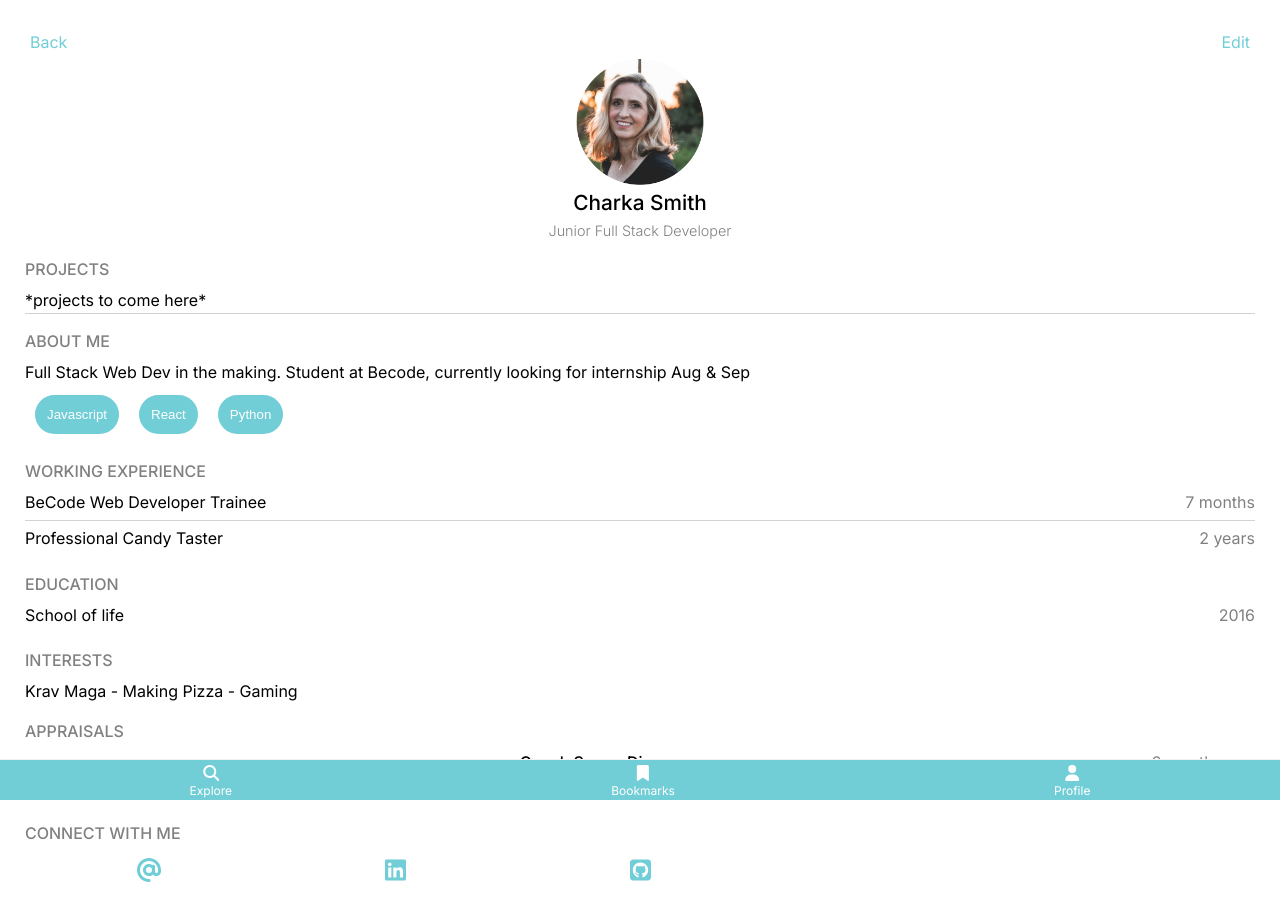
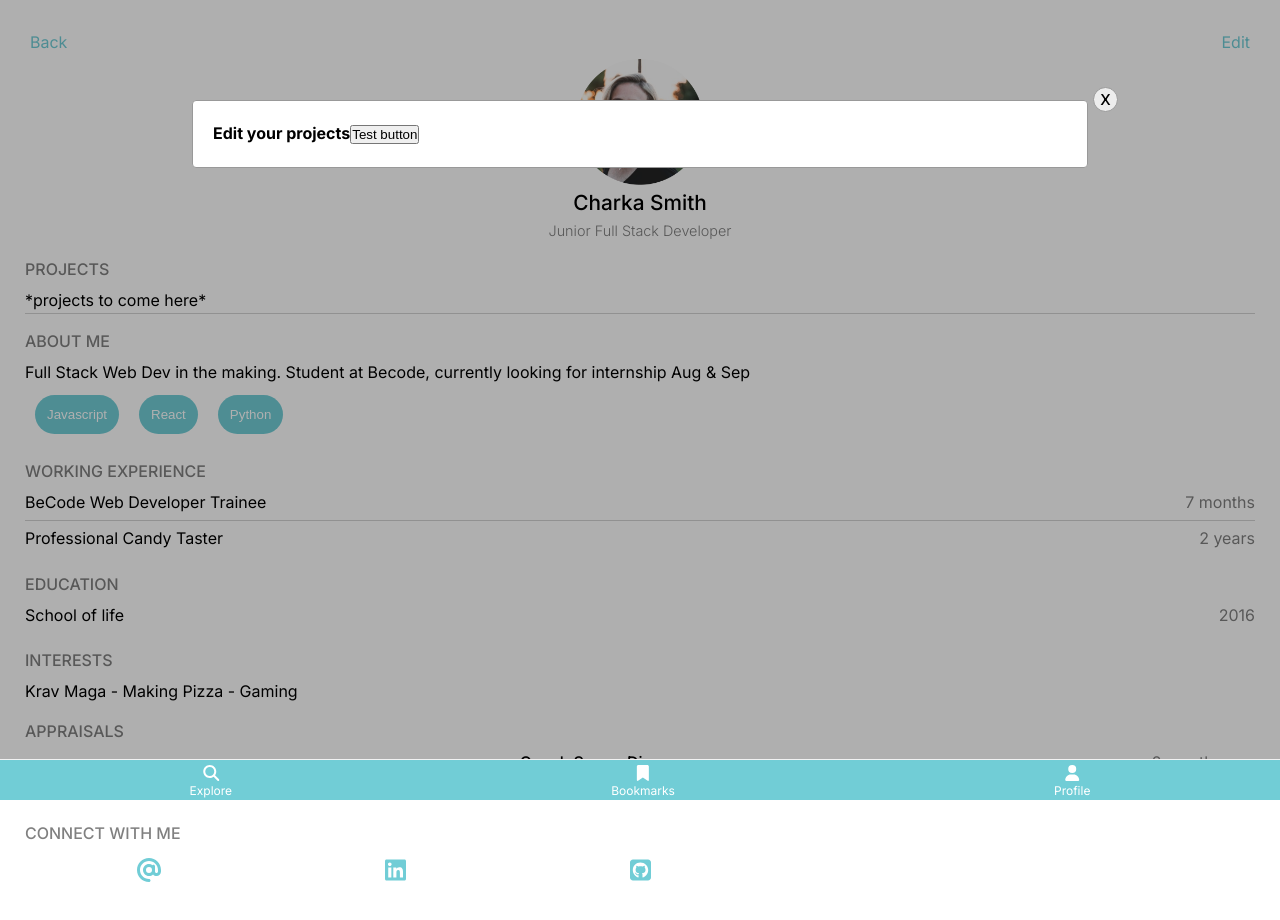
Before and after one commit to KaatWillems/bevisible, a React (Create React App) app: page /profile in a window 1280 px wide. Shown: the top 920 px of the page. Built offline with nearby package versions, Linux system fonts and the light colour scheme.

Commit message:
edit button and popup preparation

```diff
--- a/package.json
+++ b/package.json
@@ -10,6 +10,7 @@
     "@testing-library/jest-dom": "^5.16.4",
     "@testing-library/react": "^13.2.0",
     "@testing-library/user-event": "^13.5.0",
+    "prop-types": "^15.8.1",
     "react": "^18.1.0",
     "react-dom": "^18.1.0",
     "react-hook-form": "^7.31.1",
--- a/src/components/Detailprofilepage.js
+++ b/src/components/Detailprofilepage.js
@@ -8,6 +8,8 @@ import { faGithubSquare } from '@fortawesome/free-brands-svg-icons'
 import { faAt } from '@fortawesome/free-solid-svg-icons'
 import Navbar from './features/Navbar'
 import profiledata from './profiledata.json'
+import Button from './features/Button'
+import Popup from './features/Popup'
 
 function Detailprofilepage() {
 
@@ -26,10 +28,28 @@ function Detailprofilepage() {
    return <button className='tagButton2'>{tag}</button>
  })
 
+
+const [show, setShow] = useState(false)
+// function changeState() {
+//     setShow(!show);
+// }
+
+function makeAppear() {
+  setShow(!show);
+}
+
+
+const [isOpen, setIsOpen] = useState(true)
+
+const togglePopUp = () => {
+  console.log("hello")
+  setIsOpen(!isOpen)
+}
+
   return (
    <>
       <div className='Detailprofilepage-container'>
-        <Backedit />
+        <Backedit onClick={makeAppear}  />
 
         <div className='Pic-name-container'>
             <img src={pic1} alt="profilepic" className='profilepic'/>
@@ -39,7 +59,15 @@ function Detailprofilepage() {
         {/* Resume from projects - social media icons: */}
         <div className='profilepage-resume-container'>
           <div className='projects-container'>
-              <h4 className='profilepage-title'>Projects </h4>
+              <h4 className='profilepage-title'>Projects { show ? <input type="Button" onClick={togglePopUp} value="Edit" className='btn edit' /> : null } </h4>
+             <div> {isOpen && <Popup
+      content={<>
+        <b>Edit your projects</b>
+
+        <button>Test button</button>
+      </>}
+      handleClose={togglePopUp}
+    />} </div>
               <div className='profilepage-text'> *projects to come here*</div>
           </div>
 
@@ -47,16 +75,17 @@ function Detailprofilepage() {
 
 
           <div className='aboutme-container'>
-              <h4 className='profilepage-title'>About me </h4>
+
+              <h4 className='profilepage-title'>About me  { show ? <Button value="Edit"  className='btn edit' /> : null } </h4>
               <div className='aboutme-text profilepage-text'> {profile.about} </div>
 
               {/* change to tag component Charlotte: */}
               <div className='tagKaat-container'>
-               {Tagsbutton} </div>
+               {Tagsbutton} { show ? <Button value="Edit" className='btn edit' /> : null } </div>
           </div>
 
           <div className='work-container'>
-              <h4 className='profilepage-title'>Working experience</h4>
+              <h4 className='profilepage-title'>Working experience { show ? <Button value="Edit"  className='btn edit' /> : null } </h4>
               <div className='rows'>
 
                   <div className='row work1'>
@@ -75,7 +104,7 @@ function Detailprofilepage() {
 
 
           <div className='education-container'>
-              <h4 className='profilepage-title'>Education</h4>
+              <h4 className='profilepage-title'>Education { show ? <Button value="Edit"  className='btn edit' /> : null } </h4>
              <div className='rows'>
                 <div className='row education1'>
                       <div className='profilepage-text'> {profile.education[0].school} </div>
@@ -86,7 +115,7 @@ function Detailprofilepage() {
 
 
           <div className='interest-container'>
-             <h4 className='profilepage-title'>Interests</h4>
+             <h4 className='profilepage-title'>Interests { show ? <Button value="Edit"  className='btn edit' /> : null } </h4>
              <div className='profilepage-text'> {profile.interests} </div>
           </div>
 
@@ -107,7 +136,7 @@ function Detailprofilepage() {
           </div>
 
           <div className='social-container'>
-            <h4 className='profilepage-title'>Connect with me </h4>
+            <h4 className='profilepage-title'>Connect with me { show ? <Button value="Edit" className='btn edit' /> : null } </h4>
             <div className='icon-wrapper'>
                 <div className='icon-kaat'><FontAwesomeIcon icon={ faAt }/></div>
                 <div className='icon-kaat'><FontAwesomeIcon icon={faLinkedin}/></div>
--- a/src/components/features/Backedit.js
+++ b/src/components/features/Backedit.js
@@ -1,15 +1,15 @@
 import React from 'react'
-import { useNavigate } from 'react-router-dom';
+import { useNavigate, useState} from 'react-router-dom';
+import Button from "./Button"
+
+function Backedit(props) {
+ const navigate = useNavigate();
 
 
-function Backedit() {
-
-
-    const navigate = useNavigate();
     return (
       <div className='backedit-container'>
         <a onClick={() => navigate(-1)}>Back</a>
-        <a href="">Edit</a>
+        <a onClick={props.onClick}>Edit</a>
     </div>
 
     )
--- a/src/components/features/Button.js
+++ b/src/components/features/Button.js
@@ -1,6 +1,8 @@
-import React from 'react'
+import React, {useState} from 'react'
 
 function Button(props) {
+
+
   return (
     <button type="submit" className={(props.className)}>{(props.value)}</button>
 
--- /dev/null
+++ b/src/components/features/Popup.js
@@ -0,0 +1,16 @@
+
+import React from "react";
+
+
+const Popup = (props) => {
+  return (
+    <div className="popup-box">
+      <div className="box">
+        <span className="close-icon" onClick={props.handleClose}>x</span>
+        {props.content}
+      </div>
+    </div>
+  );
+};
+
+export default Popup;
--- a/src/index.css
+++ b/src/index.css
@@ -14,7 +14,7 @@
   8.1. Register page
   8.2. Login page
   8.3. Detailed profile page
-  8.4.
+  8.4. Pop-up
 
 */
 
@@ -256,7 +256,6 @@ input {
   width: 180px;
 
 
-
 }
 .search-icon {
     position: absolute;
@@ -291,6 +290,12 @@ padding-top: 20px;
 
   }
 
+  .edit {
+  margin: 10px;
+  padding: 5px 5px;
+  background-color: var(--clr-grey-light) ;
+  color: black;
+  }
 
 
  .profile-tag {
@@ -748,3 +753,45 @@ margin-left:20px;
   padding: 0.4rem 5rem;
   font-size:1rem;
 }
+
+/* ============================ 8.4. Pop-up ============================ */
+
+/* Popup style */
+.popup-box {
+  position: fixed;
+  background: #00000050;
+  width: 100%;
+  height: 100vh;
+  top: 0;
+  left: 0;
+}
+
+.box {
+  position: relative;
+  width: 70%;
+  margin: 0 auto;
+  height: auto;
+  max-height: 70vh;
+  margin-top: calc(100vh - 85vh - 20px);
+  background: #fff;
+  border-radius: 4px;
+  padding: 20px;
+  border: 1px solid #999;
+  overflow: auto;
+}
+
+.close-icon {
+  content: 'x';
+  cursor: pointer;
+  position: fixed;
+  right: calc(15% - 30px);
+  top: calc(100vh - 85vh - 33px);
+  background: #ededed;
+  width: 25px;
+  height: 25px;
+  border-radius: 50%;
+  line-height: 20px;
+  text-align: center;
+  border: 1px solid #999;
+  font-size: 20px;
+}
```
Also changed, not shown: 1 other file (tests, documents, lock files or other folders).
